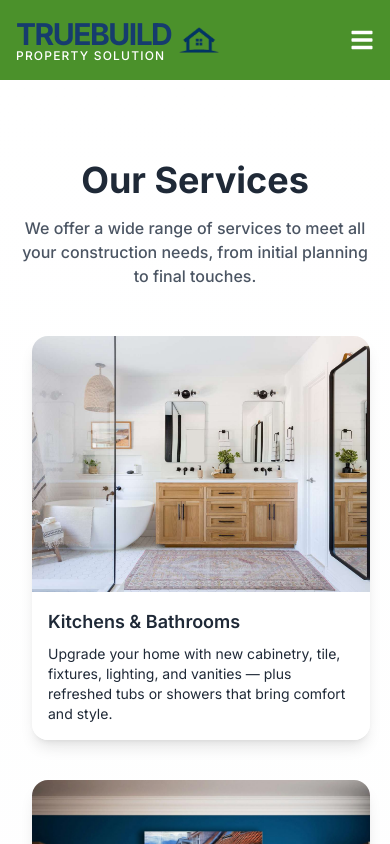
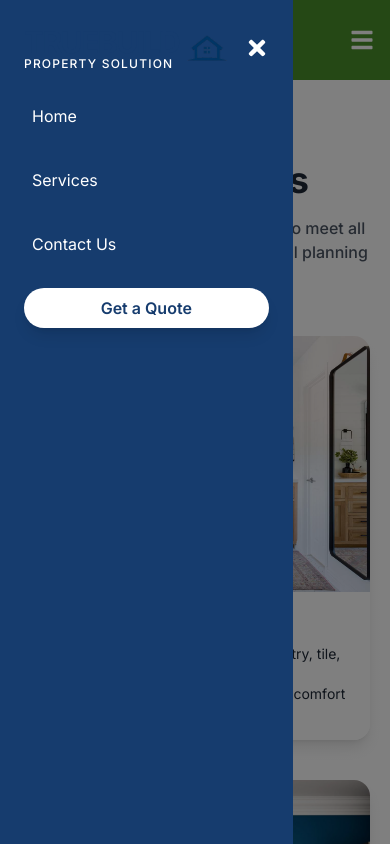
Before and after one commit to AbdulRehman-saq/trurebuildwebsite, a React (Vite) app: page /services in a window 390 px wide. Both pictures are taken after a click on the button 362 px from the left and 40 px from the top of the page. Shown: the top 844 px of the page. Built offline with nearby package versions, Linux system fonts and the light colour scheme.

Commit message:
Updated mobile navbar dropdown

```diff
--- a/src/components/Header.jsx
+++ b/src/components/Header.jsx
@@ -3,8 +3,6 @@ import { FaPhone, FaEnvelope, FaMapMarkerAlt, FaBars, FaTimes } from "react-icon
 import { motion } from "framer-motion";
 import { useNavigate } from "react-router-dom";
 import logo from "../assets/logo.png";
-
-// ... (Keep all your imports: React, useState, FaPhone, etc.)
 
 const Header = () => {
   const navigate = useNavigate();
@@ -16,43 +14,30 @@ const Header = () => {
     setIsMobileNavOpen(false);
   };
 
-  // --- Start of New Logo Implementation ---
   const Logo = () => (
-    // We use a div to contain the logo and name, making the entire area clickable
     <div
       className="flex items-center space-x-2 cursor-pointer"
       onClick={() => handleNav("/")}
     >
-      {/* This is the placeholder for your new SVG logo (e.g., the Ascending Roofline).
-        It is styled to match the color palette: Green for the background,
-        with the Dark Blue/Teal text for the Name, and White for the tagline.
-      */}
       <div className="flex flex-col items-start leading-none">
-
-        {/* Placeholder for the Logo Mark (SVG goes here) */}
-        {/* Replace the 'h-10 w-10' with your actual SVG component */}
         <div className="text-[#163c6e] font-extrabold text-3xl tracking-tighter">
-            TRUEBUILD
+          TRUEBUILD
         </div>
-
-        {/* Small Tagline/Solution Text */}
         <div className="text-white text-xs font-medium tracking-widest uppercase -mt-1">
-            Property Solution
+          Property Solution
         </div>
       </div>
-
-      {/* Optional: Add a visual indicator for the logo mark if you don't use the text-only approach above */}
-      { <div className="h-10 w-10 rounded-lg flex items-center justify-center">
-          <span className="text-lg font-bold text-[#4b912b]"><img src={logo} alt="" /></span>
-      </div> }
+      <div className="h-10 w-10 rounded-lg flex items-center justify-center">
+        <span className="text-lg font-bold text-[#4b912b]">
+          <img src={logo} alt="logo" />
+        </span>
+      </div>
     </div>
   );
-  // --- End of New Logo Implementation ---
-
 
   return (
     <>
-      {/* Top Info Bar (kept as is) */}
+      {/* Top Info Bar */}
       <div className="bg-[#163c6e] text-white p-2 hidden sm:block">
         <div className="container mx-auto flex justify-between items-center px-6">
           <div className="flex items-center space-x-2 flex-1 text-sm">
@@ -75,23 +60,16 @@ const Header = () => {
       {/* Main Navigation */}
       <nav className="bg-[#4b912b] text-white p-4 sticky top-0 z-50">
         <div className="container mx-auto flex justify-between items-center">
+          <Logo />
 
-          {/* Logo - REPLACED THE OLD IMAGE TAG */}
-          <Logo />
-          {/* The old code:
-          <div className="flex items-center space-x-3 cursor-pointer" onClick={() => handleNav("/")}>
-            <img src="./src/assets/logo.png" className="h-20 w-auto"  alt="" />
-          </div>
-          */}
-
-          {/* Nav Links (kept as is) */}
+          {/* Desktop Links */}
           <div className="hidden lg:flex items-center space-x-6">
             <button onClick={() => handleNav("/")} className="p-2 hover:text-[#163c6e]">Home</button>
             <button onClick={() => handleNav("/services")} className="p-2 hover:text-[#163c6e]">Services</button>
             <button onClick={() => handleNav("/contact")} className="p-2 hover:text-[#163c6e]">Contact Us</button>
           </div>
 
-          {/* Get a Quote Button (kept as is) */}
+          {/* Desktop Quote Button */}
           <div className="hidden lg:flex items-center">
             <motion.button
               onClick={() => handleNav("/contact")}
@@ -104,7 +82,7 @@ const Header = () => {
             </motion.button>
           </div>
 
-          {/* Mobile Menu Button (kept as is) */}
+          {/* Mobile Menu Button */}
           <div className="lg:hidden flex items-center">
             <button onClick={() => setIsMobileNavOpen(true)}>
               <FaBars size={24} />
@@ -113,9 +91,42 @@ const Header = () => {
         </div>
       </nav>
 
-      {/* Mobile Side Navigation Drawer (kept as is) */}
-      {/* ... (rest of the component remains unchanged) ... */}
+      {/* Mobile Side Navigation Drawer */}
+      {isMobileNavOpen && (
+        <div className="fixed inset-0 z-50 bg-black bg-opacity-50 flex">
+          <motion.div
+            initial={{ x: "-100%" }}
+            animate={{ x: 0 }}
+            exit={{ x: "-100%" }}
+            className="bg-[#163c6e] w-3/4 h-full p-6 text-white flex flex-col space-y-6"
+          >
+            <div className="flex justify-between items-center">
+              <Logo />
+              <button onClick={() => setIsMobileNavOpen(false)}>
+                <FaTimes size={24} />
+              </button>
+            </div>
 
+            <button onClick={() => handleNav("/")} className="p-2 text-left">Home</button>
+            <button onClick={() => handleNav("/services")} className="p-2 text-left">Services</button>
+            <button onClick={() => handleNav("/contact")} className="p-2 text-left">Contact Us</button>
+
+            <motion.button
+              onClick={() => handleNav("/contact")}
+              className="px-5 py-2 bg-white text-[#163c6e] font-semibold rounded-full shadow-lg mt-4"
+              whileHover={{ scale: 1.05 }}
+            >
+              Get a Quote
+            </motion.button>
+          </motion.div>
+
+          {/* Clicking outside closes menu */}
+          <div
+            className="flex-1"
+            onClick={() => setIsMobileNavOpen(false)}
+          />
+        </div>
+      )}
     </>
   );
 };
```
